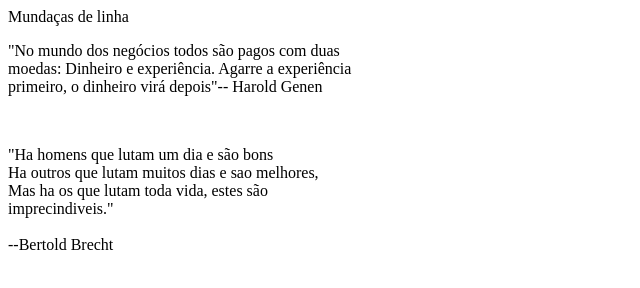
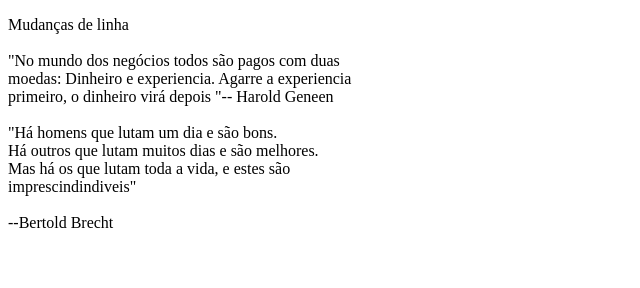
Before and after one commit to 1TDSF-21/exercicio-inicial, a plain HTML site: page exercicios/indexb.html in a window 1280 px wide. Shown: the whole page, without its empty margins (0-640 px from the left). Drawn offline with Linux system fonts and the light colour scheme.

Commit message:
Treinando novamente

```diff
--- a/exercicios/indexb.html
+++ b/exercicios/indexb.html
@@ -1,27 +1,31 @@
-<html>
-
+<!DOCTYPE html>
+<html lang="pt-br">
 <head>
     <meta charset="UTF-8">
-        <title>EX 2</title>
-
+    <meta name="viewport" content="width=device-width, initial-scale=1.0">
+    <title>EX2</title>
 </head>
 
 <body>
-        <p>Mundaças de linha</p>
-        <p>"No mundo dos negócios todos são pagos com duas <br>
-            moedas: Dinheiro e experiência. Agarre a experiência <br>
-            primeiro, o dinheiro virá depois"-- Harold Genen</p>
+
+    <p> Mudanças de linha
+        <br><br>
+        "No mundo dos negócios todos são pagos com duas
         <br>
-        <p> "Ha homens que lutam um dia e são bons <br>
-            Ha outros que lutam muitos dias e sao melhores, <br>
-            Mas ha os que lutam toda vida, estes são <br>
-            imprecindiveis."
+        moedas: Dinheiro e experiencia. Agarre a experiencia
+        <br>
+        primeiro, o dinheiro virá depois "-- Harold Geneen
+        <br>
+        <br>
+        "Há homens que lutam um dia e são bons.
+        <br>
+        Há outros que lutam muitos dias e são melhores.
+        <br>
+        Mas há os que lutam toda a vida, e estes são
+        <br>
+        imprescindindiveis"
         <br><br>
         --Bertold Brecht
     </p>
 </body>
-
-
-
-
 </html>
```
Also changed, not shown: exercicios/index.html (+9 -7 lines). Lines whose indentation alone changed are shown as unchanged.
